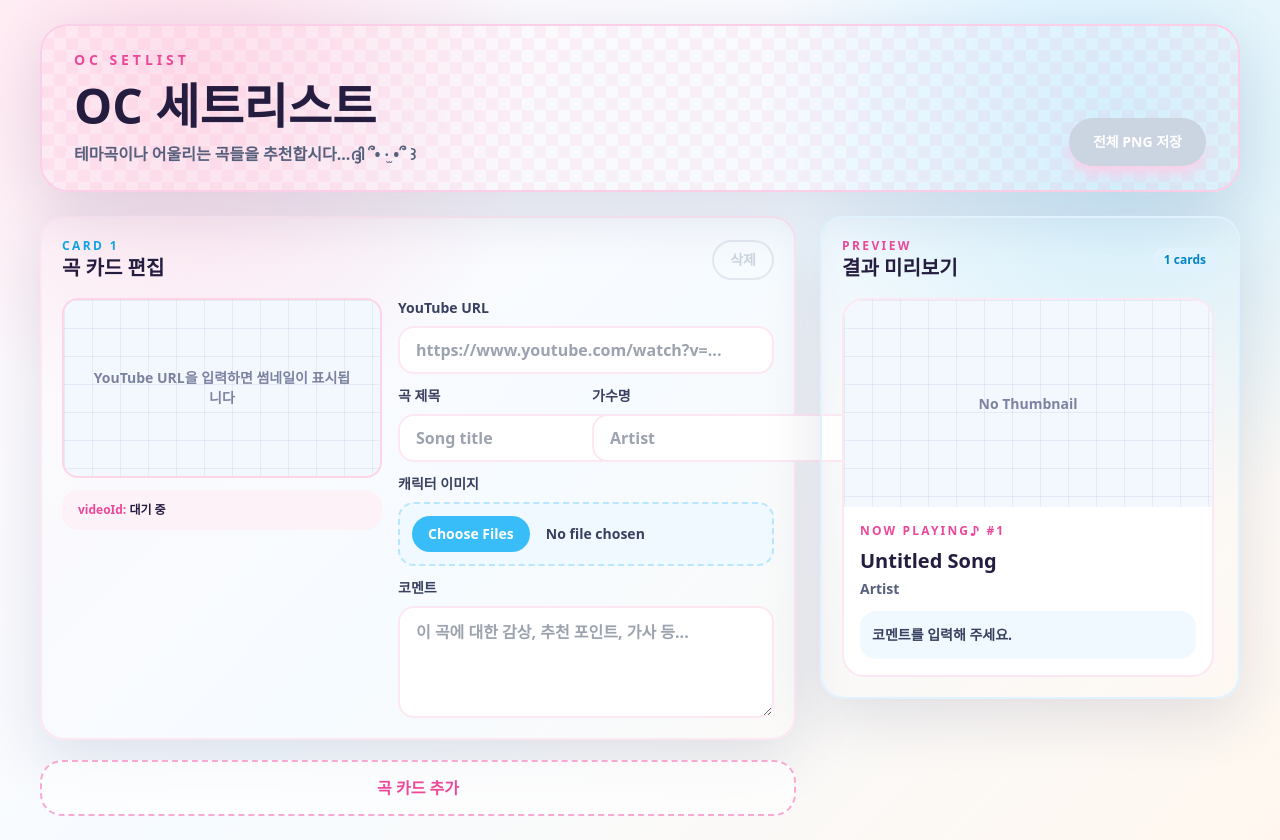
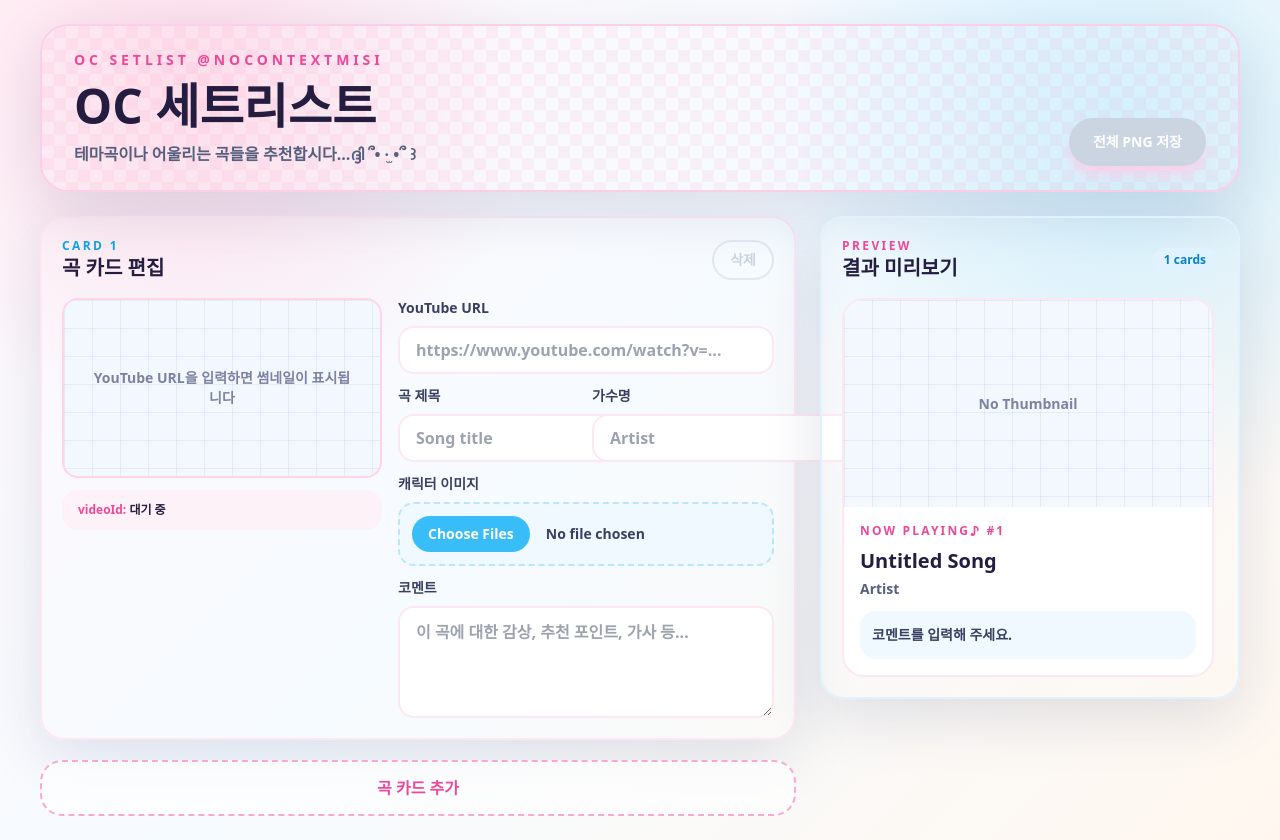
Before and after one commit to nocontextmisi/ocmusic, a Next.js app: page / in a window 1280 px wide. Built offline with nearby package versions, Linux system fonts and the light colour scheme.

Commit message:
Update page.tsx

```diff
--- a/src/app/page.tsx
+++ b/src/app/page.tsx
@@ -300,7 +300,7 @@ export default function Home() {
         <header className="overflow-hidden rounded-[28px] border-2 border-pink-200 bg-white/86 shadow-kawaii backdrop-blur">
           <div className="checker flex flex-col gap-5 px-5 py-6 sm:px-8 lg:flex-row lg:items-end lg:justify-between">
             <div>
-              <p className="text-sm font-black uppercase tracking-[0.28em] text-pink-500">OC Setlist</p>
+              <p className="text-sm font-black uppercase tracking-[0.28em] text-pink-500">OC Setlist @nocontextmisi</p>
               <h1 className="mt-3 text-3xl font-black text-[#241d3f] sm:text-5xl">OC 세트리스트</h1>
               <p className="mt-3 max-w-2xl text-sm font-semibold leading-6 text-[#56607d] sm:text-base">
                 테마곡이나 어울리는 곡들을 추천합시다...ദ്ദി ՞• ·̫ •՞ ꒱
```
